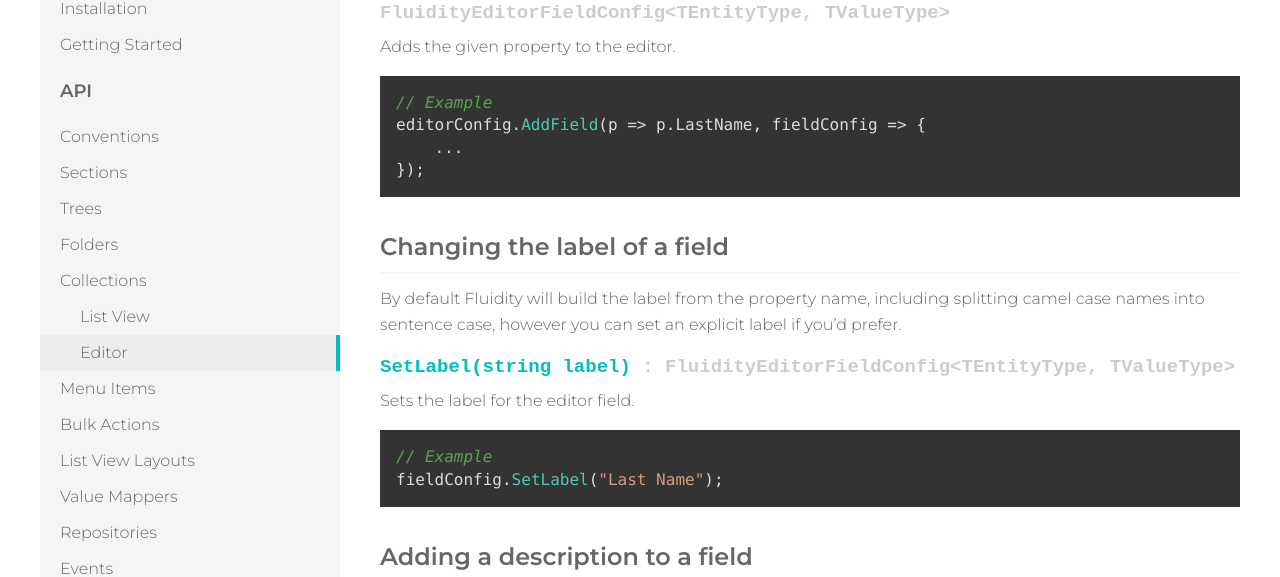
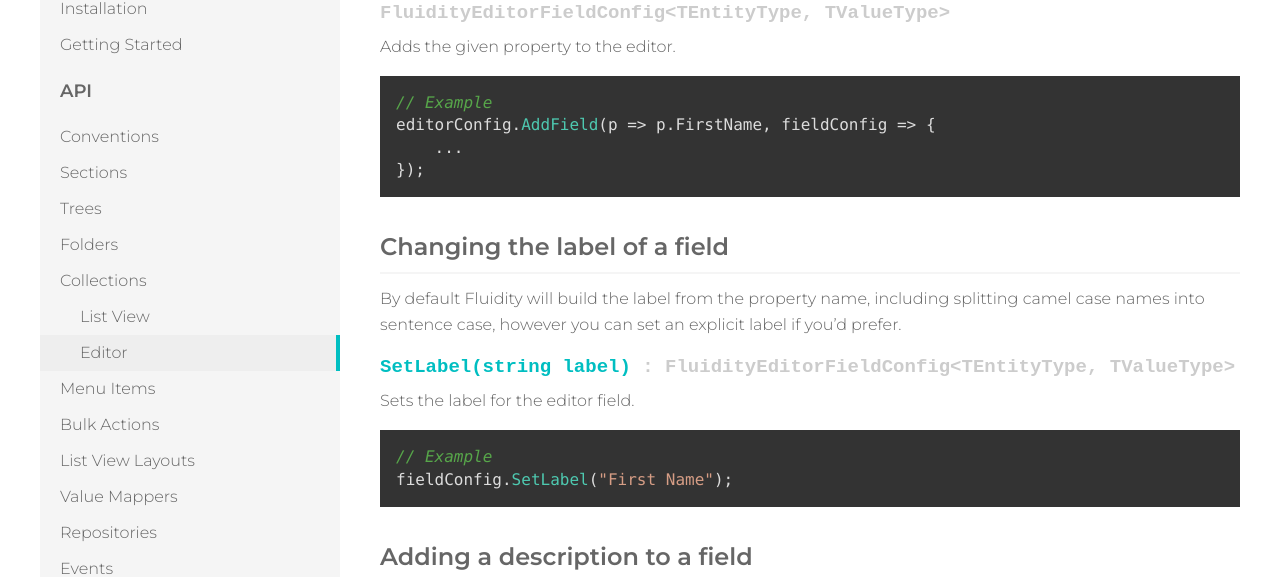
Before and after one commit to mattbrailsford/umbraco-fluidity, a Jekyll site: the page built from docs/_pages/02-api-04-collections-01-editor.md, in a window 1280 px wide and 900 px high, scrolled down 1049 px. Shown: the part 145-722 px from the top of the window. Built offline with Jekyll 4.4.1, drawn with Linux system fonts in a browser that asks for light colours.

Commit message:
Changed some names for consistancy

`````diff
--- a/docs/_pages/02-api-04-collections-01-editor.md
+++ b/docs/_pages/02-api-04-collections-01-editor.md
@@ -48,7 +48,7 @@
 
 ````csharp
 // Example
-editorConfig.AddField(p => p.LastName, fieldConfig => {
+editorConfig.AddField(p => p.FirstName, fieldConfig => {
     ...
 });
 ````
@@ -65,7 +65,7 @@
 
 ````csharp
 // Example
-fieldConfig.SetLabel("Last Name");
+fieldConfig.SetLabel("First Name");
 ````
 
 ### Adding a description to a field
`````
